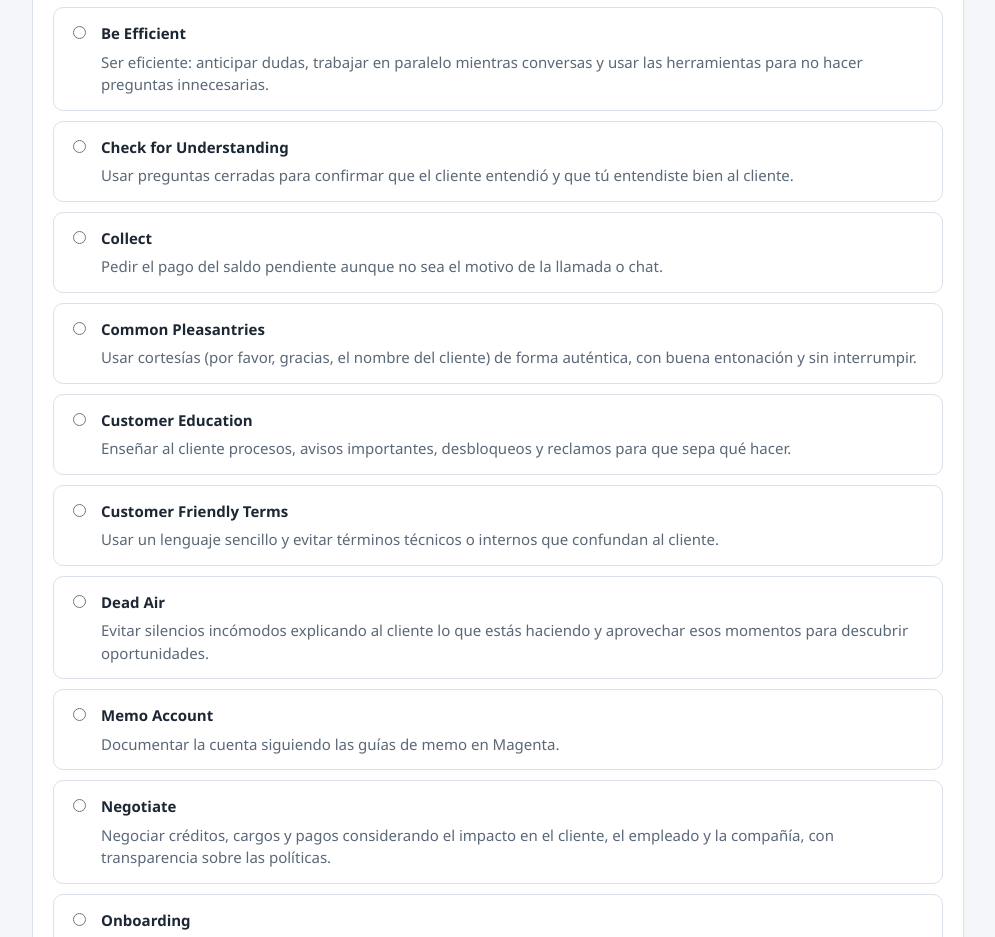
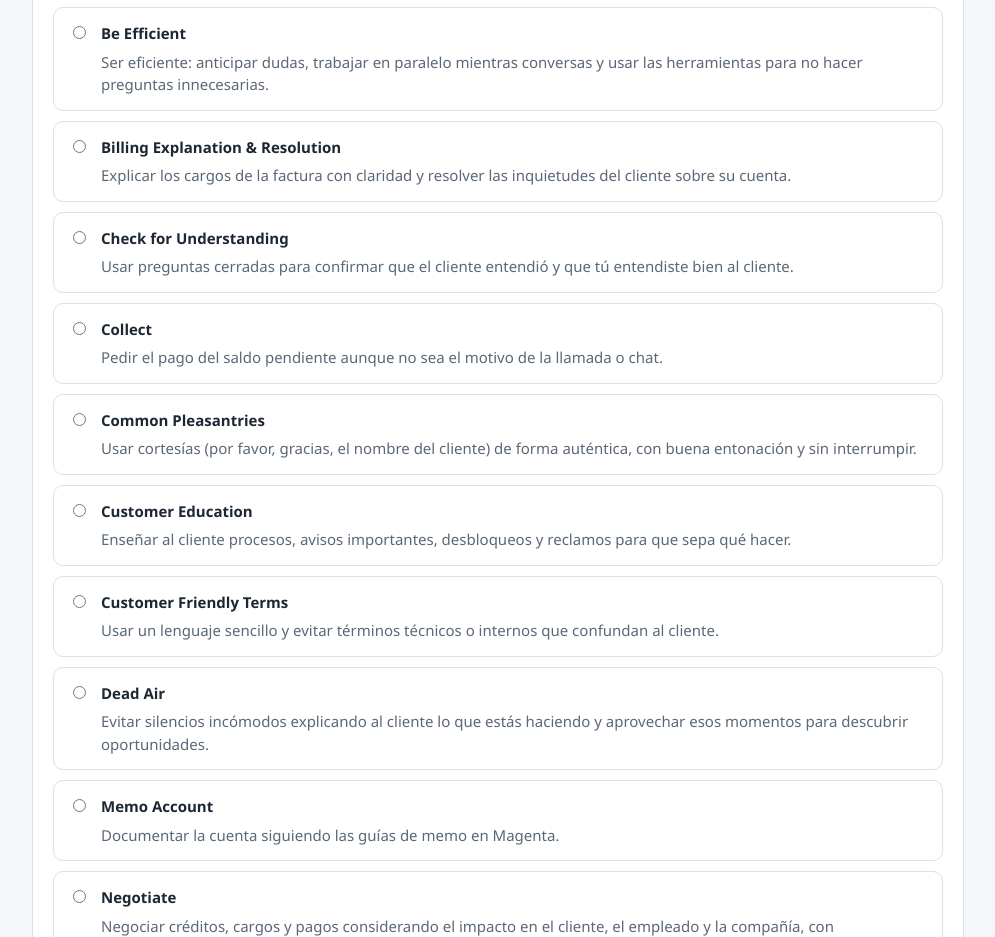
Before and after one commit to byronortiz50-hue/Coaching-companion, a plain HTML site: page coaching-companion.html in a window 1280 px wide. Shown: the part 960-1897 px from the top of the page, without its empty margins (142-1137 px from the left). Drawn offline with Linux system fonts and the light colour scheme.

Commit message:
Agregar Billing Explanation & Resolution (33 behaviors, lista completa)
Co-Authored-By: Claude Opus 5.5 <noreply@anthropic.com>
Claude-Session: https://claude.ai/code/session_01XwMohPbQxeyU9jhu4UQtxX

```diff
--- a/coaching-companion.html
+++ b/coaching-companion.html
@@ -296,7 +296,8 @@ CC.metricas = [
  * ============================================================
  *  Behaviors y sub-behaviors oficiales, con el mismo texto en
  *  inglés que la herramienta de registro de coaching.
- *  Faltan behaviors: agrégalos al final de la lista.
+ *  Lista completa según Manuel (33). Si se crea uno nuevo, agrégalo
+ *  al final de la lista.
  *
  *  Cómo agregar uno nuevo: copia un bloque { ... }, pégalo al
  *  final de la lista (separado por coma) y cambia el texto.
@@ -1308,6 +1309,35 @@ CC.behaviors = [
       ]
     },
     medible: "Sin preguntas innecesarias y con información anticipada en 9 de 10 interacciones monitoreadas.",
+    ejemplo: false
+  },
+  {
+    id: "billing-explanation-resolution",
+    nombre: "Billing Explanation & Resolution",
+    subBehaviors: [
+      "Billing Explanation & Resolution - explaining charges, resolving bill concerns"
+    ],
+    descripcion: "Explicar los cargos de la factura con claridad y resolver las inquietudes del cliente sobre su cuenta.",
+    preguntas: {
+      goal: [
+        "¿Qué te gustaría que el cliente entendiera de su factura al terminar la llamada?",
+        "¿Cómo te darías cuenta de que la duda de factura quedó realmente resuelta?"
+      ],
+      reality: [
+        "¿Cómo explicas hoy un cargo que el cliente no reconoce?",
+        "¿Qué conceptos de la factura (prorrateos, cargos únicos, créditos) te cuesta más explicar?",
+        "En esta llamada, ¿el cliente quedó con alguna duda? ¿Cuál?"
+      ],
+      options: [
+        "¿Cómo podrías explicar el cargo con un ejemplo sencillo?",
+        "¿Qué herramientas o recursos podrías usar para mostrarle al cliente de dónde viene el cargo?"
+      ],
+      way: [
+        "¿Qué vas a hacer distinto en tu próxima llamada de factura?",
+        "¿Cómo vamos a revisar tu avance?"
+      ]
+    },
+    medible: "Cargos explicados y duda de factura resuelta en 9 de 10 interacciones de billing monitoreadas.",
     ejemplo: false
   }
 ];
```
Also changed, not shown: datos/behaviors.js (+31 -1 lines), 1 other file.
